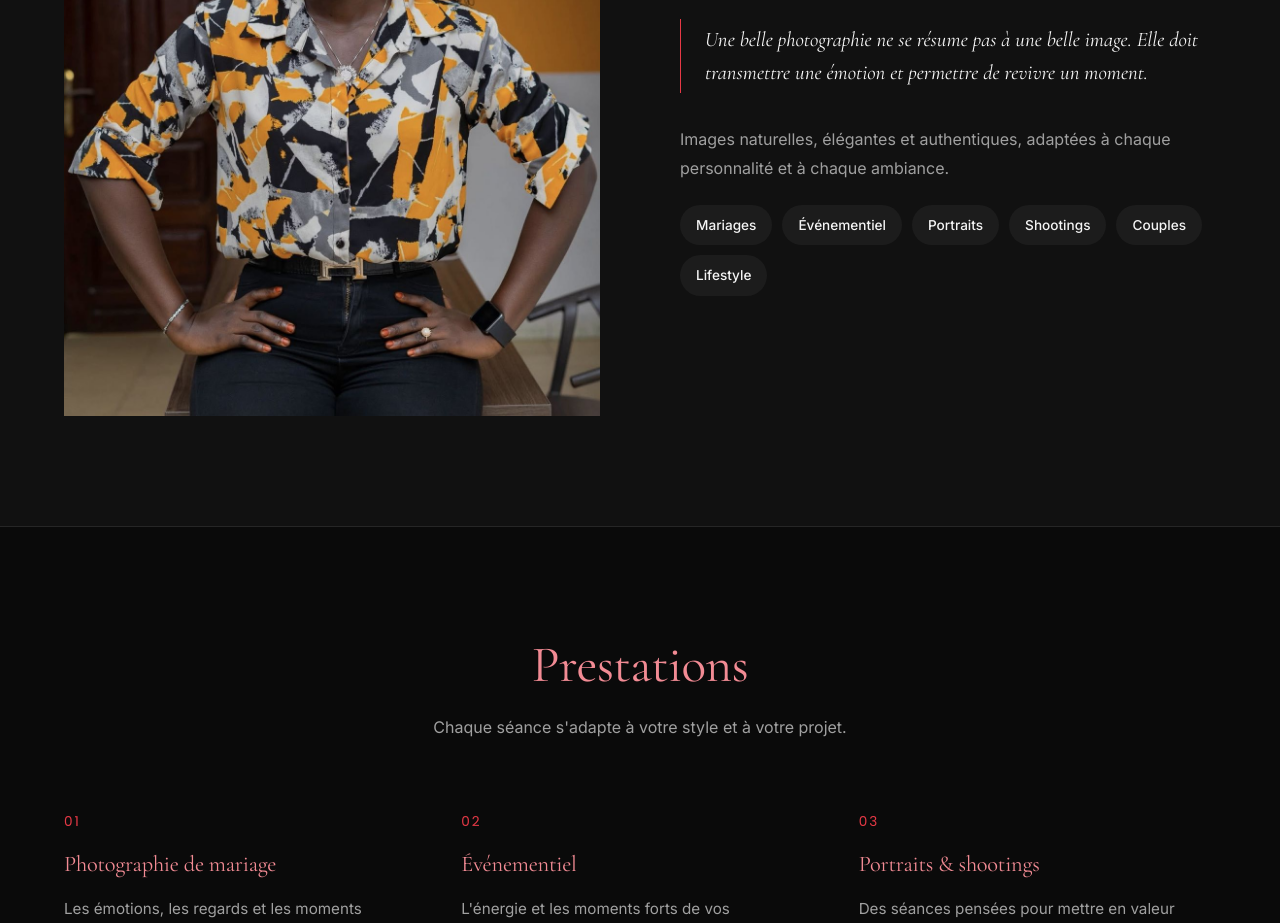
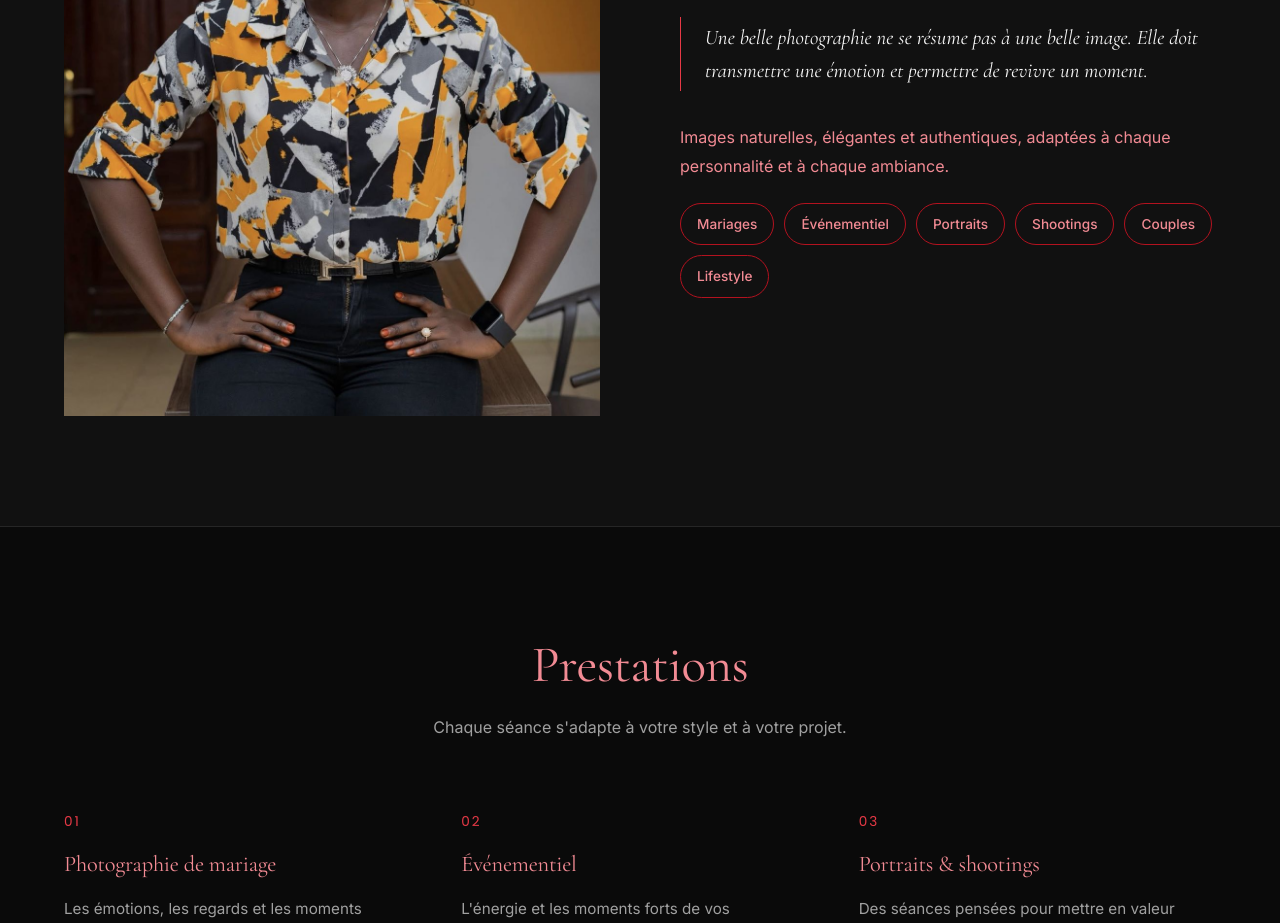
Before and after one commit to stonecamara/kade-keita, a website: page index.html in a window 1280 px wide. Shown: the part 3040-3963 px from the top of the page. Drawn offline with nearby package versions, Linux system fonts and the light colour scheme.

Commit message:
Make about categories red

```diff
--- a/style.css
+++ b/style.css
@@ -358,6 +358,7 @@ a:hover { color: var(--muted); }
   letter-spacing: -0.01em;
 }
 .about-body p { color: var(--muted); margin: 0 0 20px; line-height: 1.8; }
+.about-body > p:last-of-type { color: var(--accent-light); }
 .about-quote {
   border-left: 1px solid var(--accent);
   padding: 4px 0 4px 24px;
@@ -374,10 +375,13 @@ a:hover { color: var(--muted); }
   font-size: 0.85rem;
   padding: 8px 16px;
   border-radius: 999px;
-  background: var(--accent-soft);
-  color: var(--ink);
+  border: 1px solid var(--accent-strong);
+  background: transparent;
+  color: var(--accent-light);
   font-weight: 500;
+  transition: background 0.3s ease, color 0.3s ease;
 }
+.skills span:hover { background: var(--accent-strong); color: #fff; }
 
 /* Services */
 .services-grid { display: grid; grid-template-columns: repeat(3, 1fr); gap: 60px 40px; }
```
